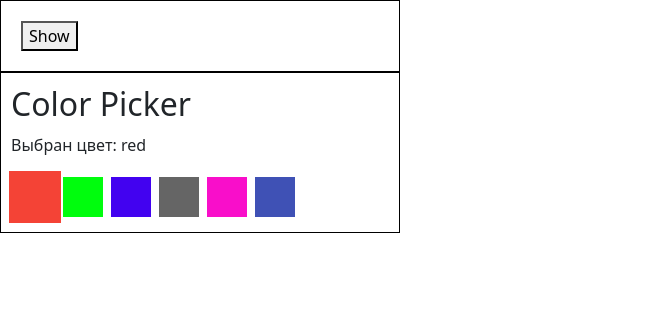
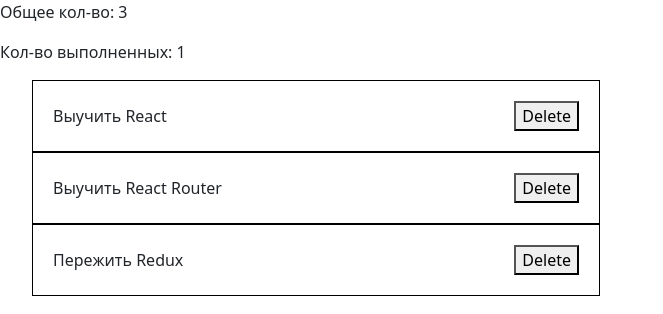
Before and after one commit to DevMasterX/react-test, a React (Create React App) app: page / in a window 1280 px wide. Shown: the top 314 px of the page, without its empty margins (0-663 px from the left). Built offline with nearby package versions, Linux system fonts and the light colour scheme.

Commit message:
todoList

```diff
--- a/src/App.jsx
+++ b/src/App.jsx
@@ -1,29 +1,59 @@
 // import Header from "./components/Header/Header";
 // import Content from "./components/Content";
 // import Counter from "./components/Counter/Counter";
-import ColorPicker from "./components/ColorPicker/ColorPicker";
-import Dropdown from "./components/Dropdown/Dropdown";
+import { Component } from "react";
+// import ColorPicker from "./components/ColorPicker";
+// import Dropdown from "./components/Dropdown/Dropdown";
+import TodoList from "./components/TodoList";
+import initialTodos from "./todos.json";
 
-const colorPickerOptions = [
-  { label: "red", color: "#f44336" },
-  { label: "green", color: "#00fd0d" },
-  { label: "blue", color: "#4202f0" },
-  { label: "grey", color: "#656565" },
-  { label: "pink", color: "#f90eca" },
-  { label: "indigo", color: "#3f51b5" },
-];
+// const colorPickerOptions = [
+//   { label: "red", color: "#f44336" },
+//   { label: "green", color: "#00fd0d" },
+//   { label: "blue", color: "#4202f0" },
+//   { label: "grey", color: "#656565" },
+//   { label: "pink", color: "#f90eca" },
+//   { label: "indigo", color: "#3f51b5" },
+// ];
 
-const App = () => {
-  return (
-    <>
-      {/* <Header />
+class App extends Component {
+  state = {
+    todos: initialTodos,
+  };
+
+  deleteTodo = (todoId) => {
+    this.setState((prevState) => ({
+      todos: prevState.todos.filter((todo) => todo.id !== todoId),
+    }));
+  };
+
+  render() {
+    const { todos } = this.state;
+
+    const totalTodoCount = todos.length;
+    const completedTodosCount = todos.reduce(
+      (total, todo) => (todo.completed ? total + 1 : total),
+      0
+    );
+
+    return (
+      <>
+        {/* <Header />
       <Content />
       <h1>Состояние компонента</h1>
       <Counter initialValue={10} /> */}
-      <Dropdown />
-      <ColorPicker options={colorPickerOptions} />
-    </>
-  );
-};
+        {/* <Dropdown /> */}
+        {/* <ColorPicker options={colorPickerOptions} /> */}
+
+        <div>
+          <p>Общее кол-во: {totalTodoCount}</p>
+          <p>Кол-во выполненных: {completedTodosCount}</p>
+        </div>
+
+        <TodoList todos={todos} onDeleteTodo={this.deleteTodo} />
+      </>
+    );
+  }
+}
 
 export default App;
--- /dev/null
+++ b/src/components/ColorPicker/index.js
@@ -0,0 +1 @@
+export { default } from "./ColorPicker";
--- /dev/null
+++ b/src/components/TodoList/TodoList.css
@@ -0,0 +1,17 @@
+.TodoList {
+  width: 600px;
+}
+
+.TodoList__item {
+  display: flex;
+  align-items: center;
+  justify-content: space-between;
+  padding: 20px;
+  border: 1px solid black;
+}
+
+.TodoList__text {
+  margin-top: 0;
+  margin-bottom: 0;
+  margin-right: 10px;
+}
--- /dev/null
+++ b/src/components/TodoList/TodoList.js
@@ -0,0 +1,15 @@
+import React from "react";
+import "./TodoList.css";
+
+const TodoList = ({ todos, onDeleteTodo }) => (
+  <ul className="TodoList">
+    {todos.map(({ id, text }) => (
+      <li key={id} className="TodoList__item">
+        <p className="TodoList__text ">{text}</p>
+        <button onClick={() => onDeleteTodo(id)}>Delete</button>
+      </li>
+    ))}
+  </ul>
+);
+
+export default TodoList;
--- /dev/null
+++ b/src/components/TodoList/index.js
@@ -0,0 +1 @@
+export { default } from "./TodoList";
--- /dev/null
+++ b/src/todos.json
@@ -0,0 +1,5 @@
+[
+  { "id": "id-1", "text": "Выучить React", "completed": true },
+  { "id": "id-2", "text": "Выучить React Router", "completed": false },
+  { "id": "id-3", "text": "Пережить Redux", "completed": false }
+]
```
